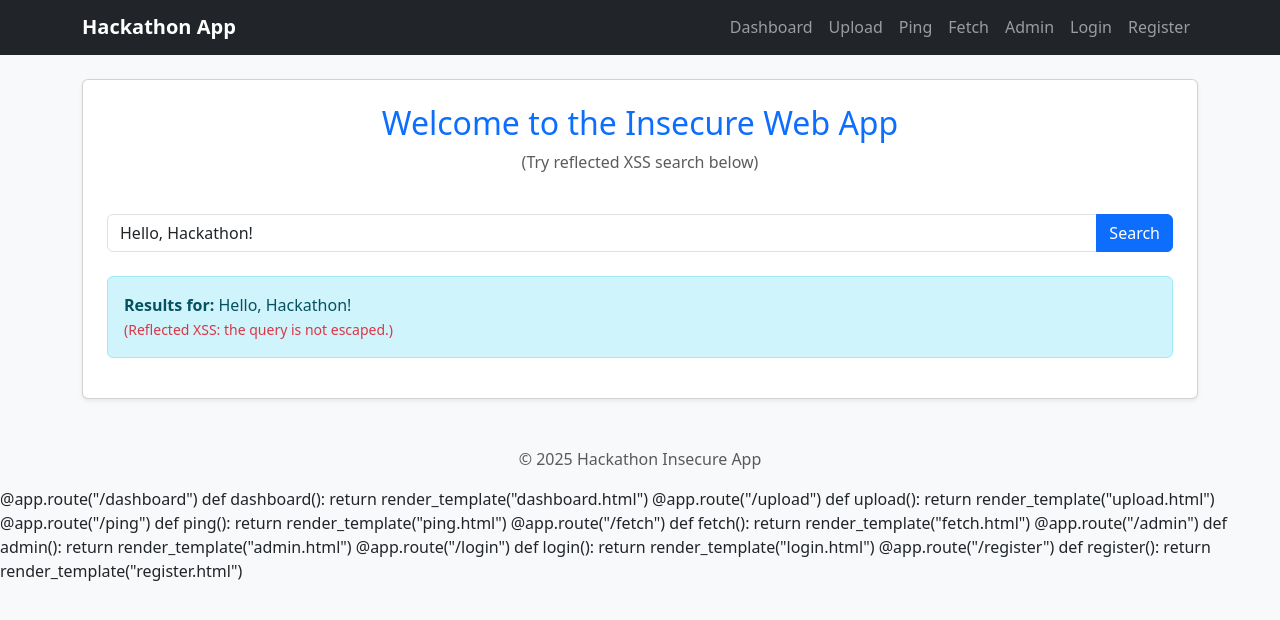
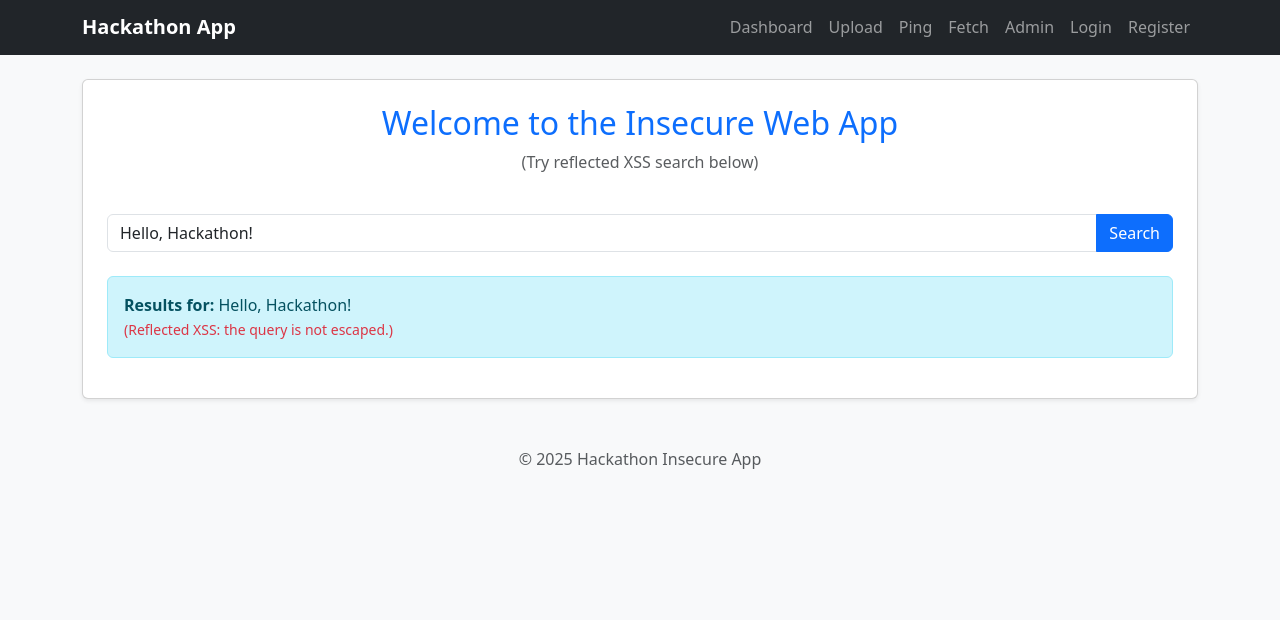
Before and after one commit to nexkn8-glitch/hackathon-, a Flask app: page / in a window 1280 px wide. Shown: the part 1-621 px from the top of the page. Run offline with Flask 3, Linux system fonts and the light colour scheme.

Commit message:
Update index.html

```diff
--- a/templates/index.html
+++ b/templates/index.html
@@ -52,31 +52,3 @@
 
 </body>
 </html>
-
-@app.route("/dashboard")
-def dashboard():
-    return render_template("dashboard.html")
-
-@app.route("/upload")
-def upload():
-    return render_template("upload.html")
-
-@app.route("/ping")
-def ping():
-    return render_template("ping.html")
-
-@app.route("/fetch")
-def fetch():
-    return render_template("fetch.html")
-
-@app.route("/admin")
-def admin():
-    return render_template("admin.html")
-
-@app.route("/login")
-def login():
-    return render_template("login.html")
-
-@app.route("/register")
-def register():
-    return render_template("register.html")
```
